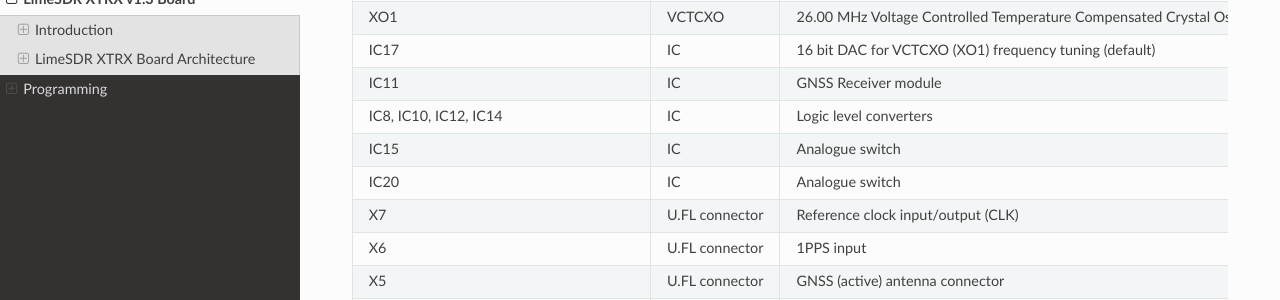
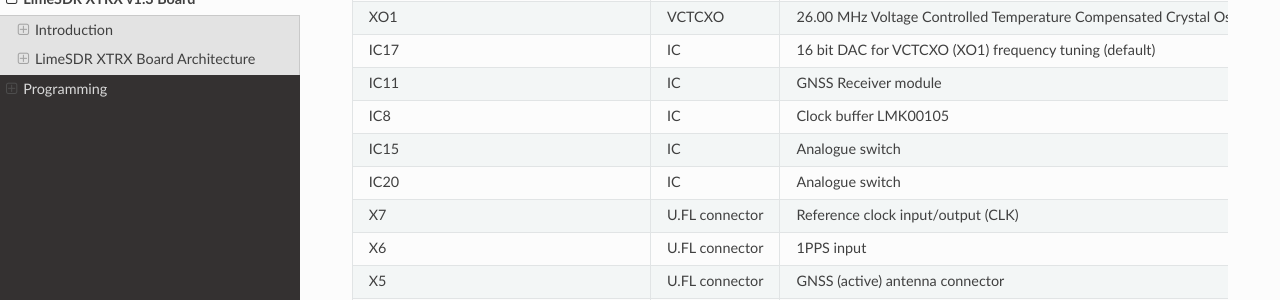
Before and after one commit to myriadrf/LimeSDR-XTRX, a Sphinx documentation site: the page built from docs/v1.3/index.rst, in a window 1280 px wide and 900 px high, scrolled down 4786 px. Shown: the part 151-451 px from the top of the window. Built offline with Sphinx 7.4.7 and the Read the Docs theme 3.1.0, drawn with Linux system fonts in a browser that asks for light colours.

Commit message:
Updated Table 15

```diff
--- a/docs/v1.3/index.rst
+++ b/docs/v1.3/index.rst
@@ -170,7 +170,7 @@
   +----------------------------------------------+-----------------------+--------------------------------------------------------------------------------+
   | IC11                                         | IC                    | GNSS Receiver module                                                           |
   +----------------------------------------------+-----------------------+--------------------------------------------------------------------------------+
-  | IC8, IC10, IC12, IC14                        | IC                    | Logic level converters                                                         |
+  | IC8                                          | IC                    | Clock buffer LMK00105                                                          |
   +----------------------------------------------+-----------------------+--------------------------------------------------------------------------------+
   | IC15                                         | IC                    | Analogue switch                                                                |
   +----------------------------------------------+-----------------------+--------------------------------------------------------------------------------+
```
